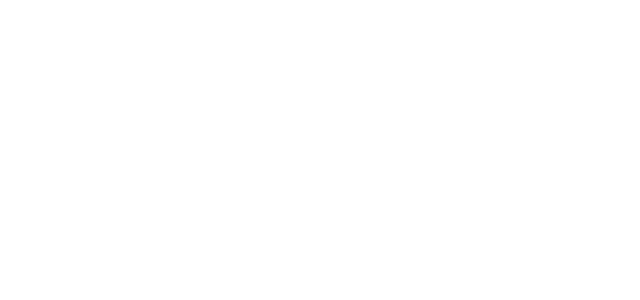
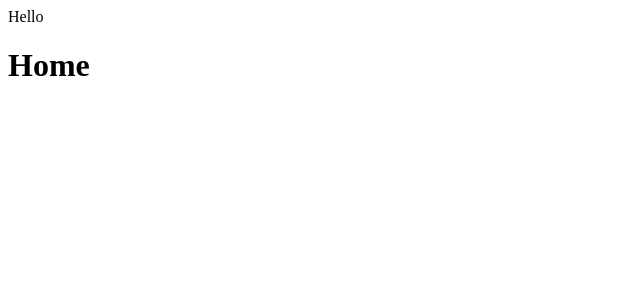
Before and after one commit to xGingerx/Dino, an Angular app in the folder dino-app/: page /home in a window 1280 px wide. Shown: the top 300 px of the page, without its empty margins (0-640 px from the left). Built offline with nearby package versions, Linux system fonts and the light colour scheme.

Commit message:
navbar in home

```diff
--- a/dino-app/src/app/app.component.ts
+++ b/dino-app/src/app/app.component.ts
@@ -1,6 +1,6 @@
 import { Component } from '@angular/core';
 import { RouterModule, RouterOutlet } from '@angular/router';
-
+import { NavbarComponent } from './navbar/navbar.component';
 
 @Component({
   selector: 'app-root',
--- a/dino-app/src/app/home/home.component.html
+++ b/dino-app/src/app/home/home.component.html
@@ -1,4 +1,5 @@
 
-<main></main>
-
-<router-outlet></router-outlet>
+<app-navbar></app-navbar>
+<div class="container">
+    <h1>Home</h1>
+</div>
--- a/dino-app/src/app/home/home.component.ts
+++ b/dino-app/src/app/home/home.component.ts
@@ -1,11 +1,10 @@
 import { Component } from '@angular/core';
-import { RouterModule, RouterOutlet } from '@angular/router';
-
+import { NavbarComponent } from '../navbar/navbar.component';
 
 @Component({
     selector: 'app-home',
     standalone: true,
-    imports: [RouterModule, RouterOutlet],
+    imports:[NavbarComponent],
     templateUrl: './home.component.html',
     styleUrl: './home.component.css'
 })
--- a/dino-app/src/app/navbar/navbar.component.html
+++ b/dino-app/src/app/navbar/navbar.component.html
@@ -0,0 +1,3 @@
+<div>
+    Hello
+</div>
```
Also changed, not shown: dino-app/src/app/navbar/navbar.component.ts (+12 -0 lines).
